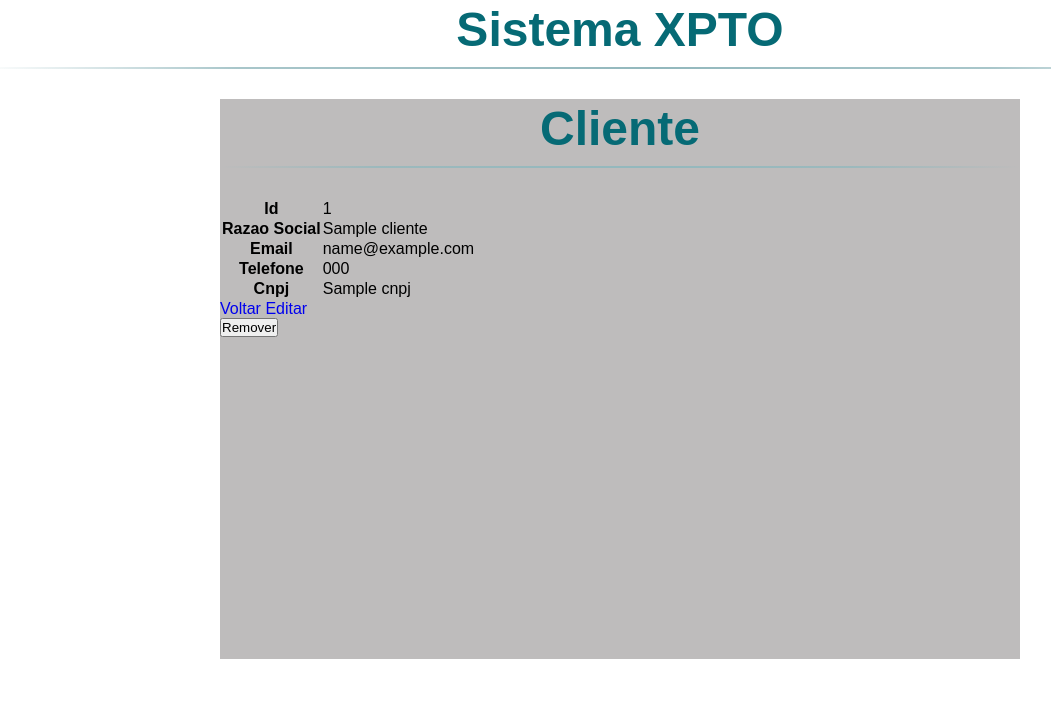
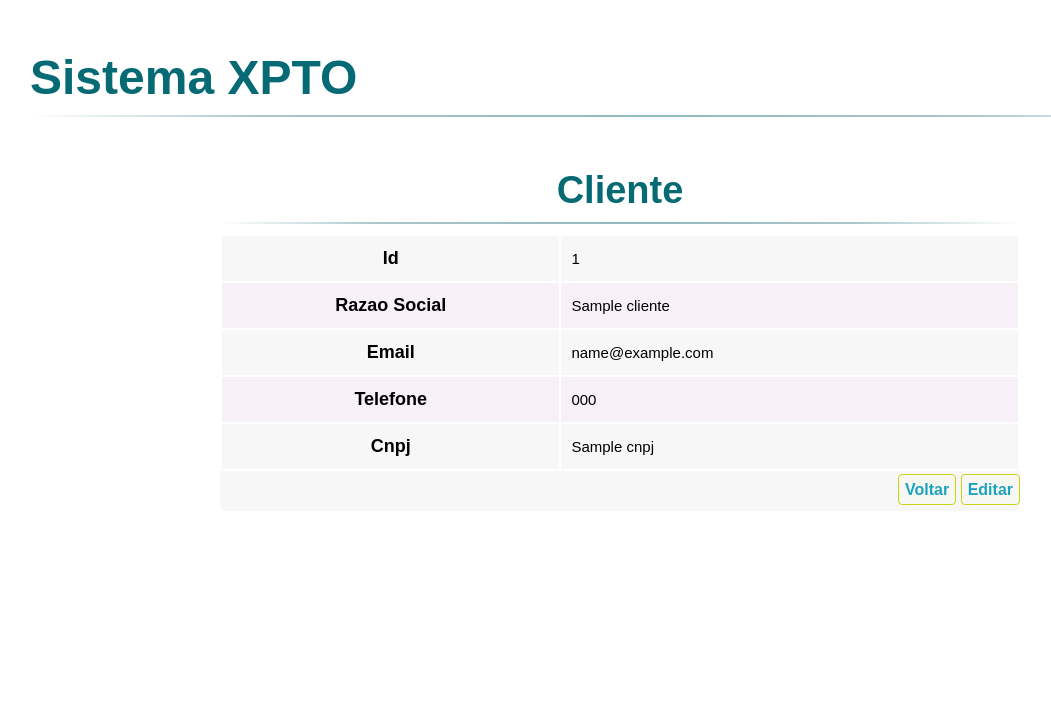
Before and after one commit to alexandresp15/appClientes, a Symfony app: template templates/cliente/show.html.twig in a window 1280 px wide. Shown: the top 726 px of the page, without its empty margins (20-1071 px from the left). Run offline with Twig, Linux system fonts and the light colour scheme; the template is opened without the code that fills it: most values are stand-ins (such as "Sample title", 1, 10 or a date in 2020); some libraries are stand-ins or nearby versions.

Commit message:
styling pages with CSS

```diff
--- a/public/css/base.css
+++ b/public/css/base.css
@@ -1,7 +1,6 @@
 /* CSS reset */
 *, *:before, *:after {
     margin:0;
-    padding:0;
     font-family: Arial,sans-serif;
   }
 
@@ -15,12 +14,12 @@
     display: none;
   }
 
-.content{
+.container{
     width: 800px;
     min-height: 560px;
     margin: 0px auto;
     position: relative;
-    background-color: #bebcbc;
+
 }
 
 h1{
@@ -29,8 +28,18 @@ h1{
     padding: 2px 0 10px 0;
     font-family: Arial,sans-serif;
     font-weight: bold;
-    text-align: center;
-    padding-bottom: 30px;
+    text-align: left;
+    padding: 50px;
+}
+
+h2{
+  font-size: 38px;
+  color: #066a75;
+  padding: 2px 0 10px 0;
+  font-family: Arial,sans-serif;
+  font-weight: bold;
+  text-align: center;
+  padding-bottom: 10px;
 }
 
 h1:after{
@@ -43,17 +52,27 @@ h1:after{
   background: linear-gradient(left, rgba(147,184,189,0) 0%,rgba(147,184,189,0.8) 20%,rgba(147,184,189,1) 53%,rgba(147,184,189,0.8) 79%,rgba(147,184,189,0) 100%);
 }
 
+h2:after{
+  content: ' ';
+  display: block;
+  width: 100%;
+  height: 2px;
+  margin-top: 10px;
+  background: -webkit-linear-gradient(left, rgba(147,184,189,0) 0%,rgba(147,184,189,0.8) 20%,rgba(147,184,189,1) 53%,rgba(147,184,189,0.8) 79%,rgba(147,184,189,0) 100%);
+  background: linear-gradient(left, rgba(147,184,189,0) 0%,rgba(147,184,189,0.8) 20%,rgba(147,184,189,1) 53%,rgba(147,184,189,0.8) 79%,rgba(147,184,189,0) 100%);
+}
+
 p{
-    margin-bottom:15px;
+  margin-bottom:0px;
   }
 
   .content p:first-child{
-    margin: 0px;
+  margin: 0px;
   }
 
   label{
-    color: #405c60;
-    position: relative;
+  color: #405c60;
+  position: relative;
   }
 
   /* placeholder */
@@ -68,7 +87,6 @@ textarea:-moz-placeholder{
   font-style: italic;
 }
 
-
 input {
   outline: none;
 }
@@ -77,6 +95,7 @@ input {
 input:not([type="checkbox"]){
   width: 95%;
   margin-top: 4px;
+  margin-bottom: 20px;
   padding: 10px;
   border: 1px solid #b2b2b2;
 
@@ -114,18 +133,14 @@ input[type="submit"]:hover{
 }
 
 .link{
-  position: absolute;
-  background: #e1eaeb;
+  position: relative;
+  background: #abadad;
   color: #7f7c7c;
   left: 0px;
-  height: 20px;
-  width: 440px;
-  padding: 17px 30px 20px 30px;
+  height: 10px;
+  width: 100%;
+  padding: 10px 0px 20px 0px;
   font-size: 16px;
-  text-align: right;
-  border-top: 1px solid #dbe5e8;
-
-  -webkit-border-radius: 0 0  5px 5px;
   border-radius: 0 0  5px 5px;
 }
 
@@ -134,105 +149,15 @@ input[type="submit"]:hover{
   background: #f7f8f1;
   padding: 6px;
   color: rgb(29, 162, 193);
-  margin-left: 10px;
   border: 1px solid #cbd518;
-
-  -webkit-border-radius: 4px;
+ text-align: right;
   border-radius: 4px;
 
-  -webkit-transition: all 0.4s linear;
   transition: all 0.4s  linear;
 }
 
 .link a:hover {
-  color: #39bfd7;
-  background: #f7f7f7;
+  color: white;
+  background: #39bfd7;
   border: 1px solid #4ab3c6;
 }
-
-#cadastro,
-#consulta{
-  position: absolute;
-  top: 0px;
-  width: 88%;
-  padding: 18px 6% 60px 6%;
-  margin: 0 0 35px 0;
-  background: #f7f7f7;
-  border: 1px solid rgba(147, 184, 189,0.8);
-
-
-  border-radius: 5px;
-
-  -webkit-animation-duration: 0.5s;
-  -webkit-animation-timing-function: ease;
-  -webkit-animation-fill-mode: both;
-
-  animation-duration: 0.5s;
-  animation-timing-function: ease;
-  animation-fill-mode: both;
-}
-
-/* Efeito ao clicar no botão ( Ir para Login ) */
-#paracadastro:target ~ .content #cadastro,
-#paralogin:target ~ .content #consulta{
-  z-index: 2;
-  -webkit-animation-name: fadeInLeft;
-  animation-name: fadeInLeft;
-
-  -webkit-animation-delay: .1s;
-  animation-delay: .1s;
-}
-
-/* Efeito ao clicar no botão ( Cadastre-se ) */
-#registro:target ~ .content #consulta,
-#paralogin:target ~ .content #cadastro{
-  -webkit-animation-name: fadeOutLeft;
-  animation-name: fadeOutLeft;
-}
-
-
-/*fadeInLeft*/
-@-webkit-keyframes fadeInLeft {
-  0% {
-    opacity: 0;
-    -webkit-transform: translateX(-20px);
-  }
-  100% {
-    opacity: 1;
-    -webkit-transform: translateX(0);
-  }
-}
-
-@keyframes fadeInLeft {
-  0% {
-    opacity: 0;
-    transform: translateX(-20px);
-  }
-  100% {
-    opacity: 1;
-    transform: translateX(0);
-  }
-}
-
-/*fadeOutLeft*/
-@-webkit-keyframes fadeOutLeft {
-  0% {
-    opacity: 1;
-    -webkit-transform: translateX(0);
-  }
-  100% {
-    opacity: 0;
-    -webkit-transform: translateX(-20px);
-  }
-}
-
-@keyframes fadeOutLeft {
-  0% {
-    opacity: 1;
-    transform: translateX(0);
-  }
-  100% {
-    opacity: 0;
-    transform: translateX(-20px);
-  }
-}
--- /dev/null
+++ b/public/css/form.css
@@ -0,0 +1,34 @@
+.formulario{
+    position: relative;
+    top: 0px;
+    width: 300px;
+    padding: 18px 6% 15px 6%;
+    margin: 35px auto;
+    background: #f7f7f7;
+    border: 1px solid rgba(147, 184, 189,0.8);
+
+    border-radius: 5px;
+}
+
+.link {
+    background-color: #f7f7f7;
+    text-align: right;
+}
+
+.btn{
+    font-weight: bold;
+    font-size: 15px;
+    color: #4ab3c6;
+    background-color: transparent;
+    margin-bottom: 10px;
+    border: 1px solid #cbd518;
+    text-align: right;
+    border-radius: 4px;
+    transition: all 0.4s  linear;
+}
+
+.btn:hover {
+    color: white;
+    background: #39bfd7;
+    border: 1px solid #4ab3c6;
+  }
--- /dev/null
+++ b/public/css/table.css
@@ -0,0 +1,73 @@
+table {
+    width: 100%;
+}
+
+table thead {
+    background-color: #abadad;
+    text-align: center;
+    color: #0E1B28;
+    border-radius: 10px;
+}
+
+table thead tr {
+    position: relative;
+    height: 50px;
+  }
+
+table thead th:first-child {
+    border-top-left-radius: 20px;
+  }
+
+thead th:last-child {
+    border-top-right-radius: 20px;
+  }
+
+table tbody td {
+    text-align: left;
+    font-size: 15px;
+    padding-left: 10px;
+  }
+
+table tbody td:first-child {
+    font-size: 15px;
+    padding-left: 20px;
+  }
+
+table tbody tr {
+    height: 45px;
+    font-size: 18px;
+  }
+
+table tbody tr:nth-child(odd) {
+    background-color: #f7f7f7;
+  }
+
+table tbody tr:nth-child(even) {
+    background-color: #f7f1f7;
+  }
+
+  .bt{
+    position: relative;
+    left: 0px;
+    height: 8px;
+    width: 100%;
+    font-size: 15px;
+    text-align: center;
+  }
+
+  .bt a {
+    font-weight: bold;
+    background: #f7f8f1;
+    padding: 6px;
+    color: rgb(29, 162, 193);
+    border: 1px solid #cbd518;
+    text-align: right;
+    border-radius: 4px;
+    transition: all 0.4s  linear;
+  }
+
+  .bt a:hover {
+    color: white;
+    background: #39bfd7;
+    border: 1px solid #4ab3c6;
+  }
--- a/templates/base.html.twig
+++ b/templates/base.html.twig
@@ -8,11 +8,9 @@
     </head>
     <body>
         <h1>Sistema XPTO</h1>
-        <div class="container" >
-            <div class="content">
-                {% block body %}{% endblock %}
-                {% block javascripts %}{% endblock %}
-            </div>
+        <div class="container">
+            {% block body %}{% endblock %}
+            {% block javascripts %}{% endblock %}
         </div>
     </body>
 </html>
--- a/templates/cliente/_delete_form.html.twig
+++ b/templates/cliente/_delete_form.html.twig
@@ -1,4 +1,4 @@
-<form method="post" action="{{ path('cliente_delete', {'id': cliente.id}) }}" onsubmit="return confirm('Are you sure you want to delete this item?');">
+<form method="post" action="{{ path('cliente_delete', {'id': cliente.id}) }}" onsubmit="return confirm('Você tem certeza que deseja remover este cliente?');">
     <input type="hidden" name="_method" value="DELETE">
     <input type="hidden" name="_token" value="{{ csrf_token('delete' ~ cliente.id) }}">
     <button class="btn">Remover</button>
--- a/templates/cliente/_form.html.twig
+++ b/templates/cliente/_form.html.twig
@@ -1,4 +1,5 @@
 {{ form_start(form) }}
+    {{ form_row(form.nome, { 'label': 'Razão Social' }) }}
     {{ form_widget(form) }}
     <button class="btn">{{ button_label|default('Salvar') }}</button>
 {{ form_end(form) }}
--- a/templates/cliente/show.html.twig
+++ b/templates/cliente/show.html.twig
@@ -1,9 +1,13 @@
 {% extends 'base.html.twig' %}
 
 {% block title %}Cliente{% endblock %}
+{% block stylesheets %}
+    <link href="{{ asset('css/table.css') }}" rel="stylesheet"/>
+    <link href="{{ asset('css/form.css') }}" rel="stylesheet"/>
+{% endblock %}
 
 {% block body %}
-    <h1>Cliente</h1>
+    <h2>Cliente</h2>
 
     <table class="table">
         <tbody>
@@ -30,9 +34,10 @@
         </tbody>
     </table>
 
-    <a href="{{ path('cliente_index') }}">Voltar</a>
+    <div class="link">
+        <a href="{{ path('cliente_index') }}">Voltar</a>
+        <a href="{{ path('cliente_edit', {'id': cliente.id}) }}">Editar</a>
+    </div>
 
-    <a href="{{ path('cliente_edit', {'id': cliente.id}) }}">Editar</a>
 
-    {{ include('cliente/_delete_form.html.twig') }}
 {% endblock %}
```
Also changed, not shown: templates/cliente/edit.html.twig (+12 -7 lines), templates/cliente/index.html.twig (+13 -8 lines), templates/cliente/new.html.twig (+10 -5 lines).
